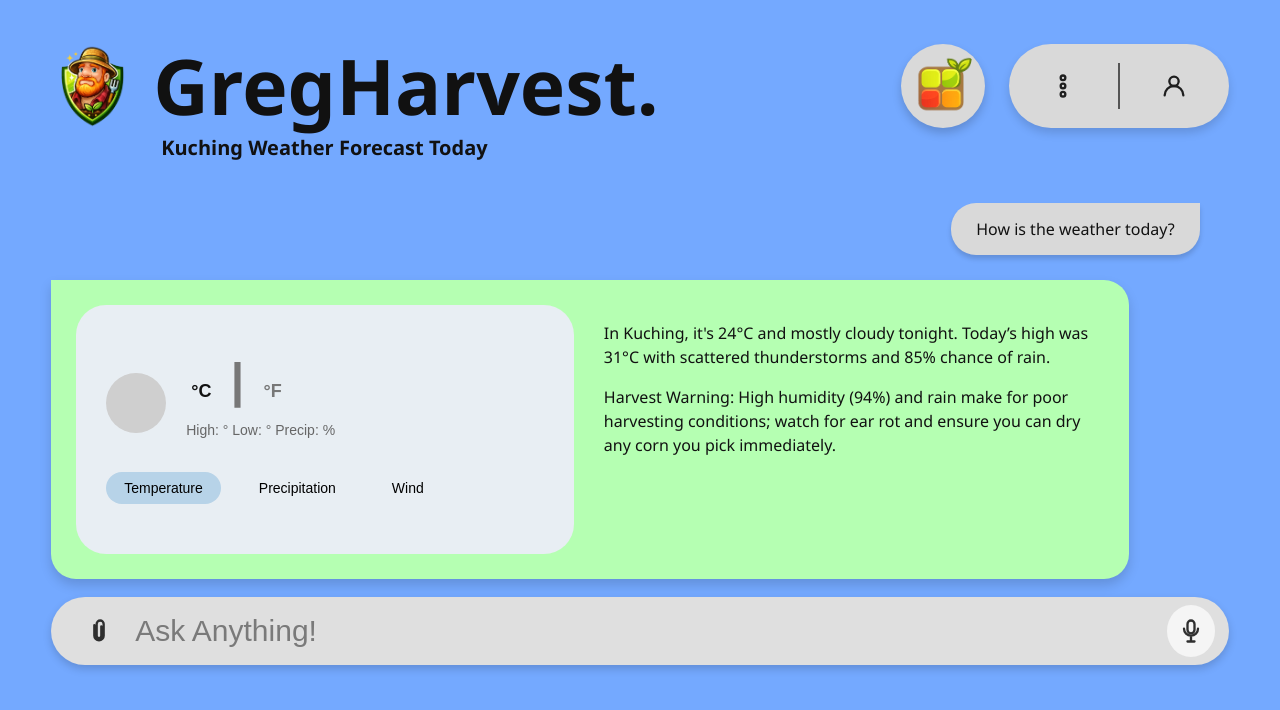
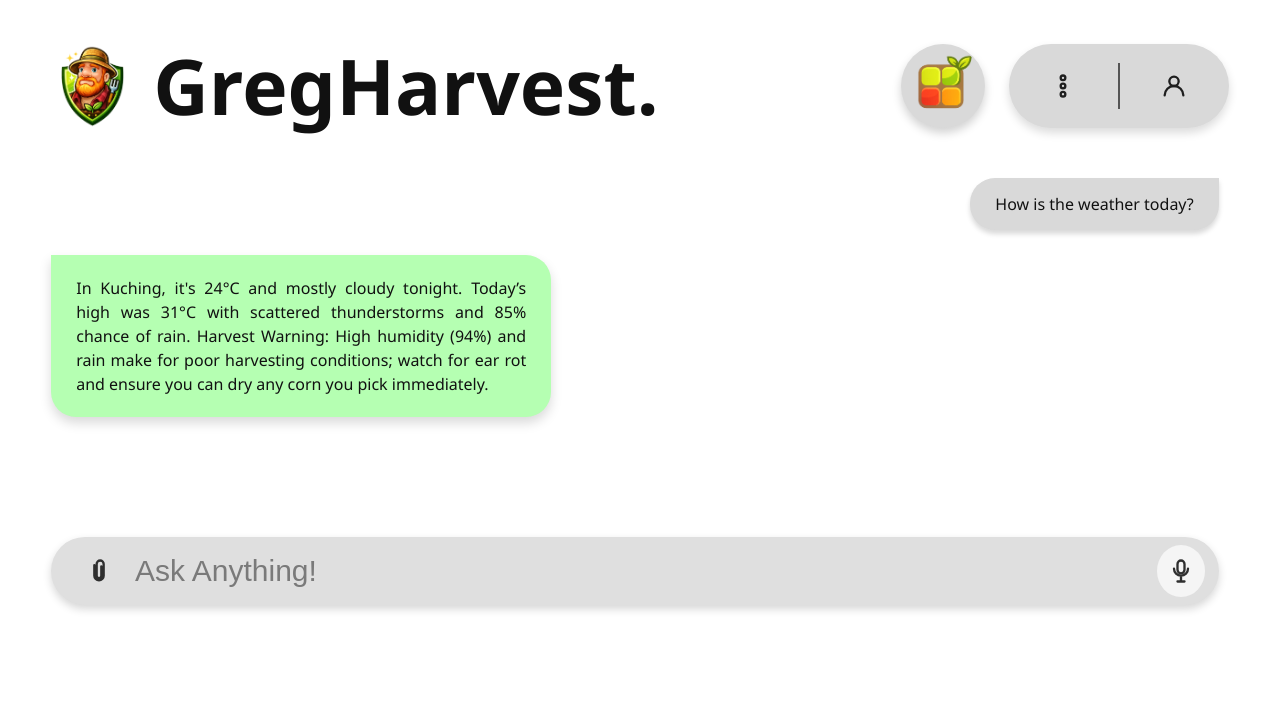
Before and after one commit to ReinaDNA/Machine-not-Learning, a Flask app: page /chatbot in a window 1280 px wide. Shown: the top 710 px of the page. Run offline with Flask 3, Linux system fonts and the light colour scheme.

Commit message:
Merge history into InteractGreg

```diff
--- a/static/InteractGreg.css
+++ b/static/InteractGreg.css
@@ -1,5 +1,5 @@
 :root {
-    --bg: #74a9ff;
+    --bg: #ffffff;
     --text: #111111;
     --muted: #666666;
     --card: #2f2e66;
@@ -71,15 +71,14 @@ body {
     cursor: pointer;
 }
 
-.review-logo {
+.review-logo{
     width: 100%;
     height: 100%;
+    padding-top: 2px;
     object-fit: cover;
     border-radius: 50%;
     display: block;
-    padding-top: 5px;
 }
-
 /* Setting and Profile circle */
 .action-pill {
     min-width: 220px;
@@ -120,150 +119,42 @@ body {
     stroke-linejoin: round;
 }
 
-.weather-forecast {
-    margin: 5px 0 14px;
-    font-size: clamp(10px, 4.8vw, 20px);
-    line-height: 0.5;
-    padding-top: 10px;
-    padding-left: 110px;
-    white-space: nowrap;
-}
-
 .question{
 background:#d9d9d9;
 padding:15px 25px;
 border-radius:25px 0px 25px 25px;
 box-shadow:0 4px 5px rgba(0,0,0,0.15);
 width:max-content;
-margin-left:900px;
-margin-top: 50px;
+margin-left:auto;   /* pushes bubble to the right */
+margin-right:0px;
+margin-top:50px;
 margin-bottom:25px;
+font-weight:500;
+text-align: justify;
+}
+
+.response-box{
+background:#b5ffb2;
+border-radius:0px 25px 25px 25px;
+box-shadow:0 6px 12px rgba(0,0,0,0.15);
+display:flex;
+font-weight:500;
+gap:30px;
+padding:5px 25px;
+width: 500px;
+align-items:flex-start;
 font-weight:500;
 }
 
-/* Response Section */
+.ai-text{
+max-width:max-content;
+line-height:1.5;
+text-align: justify;
 
-.response-section{
-display:flex;
-gap:15px;
-align-items:flex-start;
-}
-
-/* Response Box */
-
-.response-box{
-display:flex;
-gap:30px;
-background:#b5ffb2;
-padding:25px;
-border-radius:0px 25px 25px 25px;
-box-shadow:0 6px 12px rgba(0,0,0,0.15);
-align-items:flex-start;
-font-weight:500;
-margin-right: 100px;
-}
-
-.weather-card{
-background:#e8eef3;
-padding:30px;
-border-radius:30px;
-width:650px;
-font-family:Arial, sans-serif;
-}
-
-.weather-location{
-font-size:18px;
-color:#333;
-margin-bottom:10px;
-}
-
-.weather-main{
-display:flex;
-align-items:center;
-gap:20px;
-}
-
-.weather-icon{
-width:60px;
-height:60px;
-border-radius:50%;
-background:#cfcfcf;
-}
-
-.temperature{
-font-size:48px;
-font-weight:600;
-margin:0;
-}
-
-.unit{
-font-size:18px;
-margin-left:5px;
-}
-
-.unit-alt{
-font-size:18px;
-color:#777;
-}
-
-.divider{
-margin:0 6px;
-color:#777;
-}
-
-.weather-status{
-font-size:20px;
-margin:5px 0;
-}
-
-.weather-range{
-color:#666;
-font-size:14px;
-}
-
-.weather-tabs{
-display:flex;
-gap:20px;
-margin:20px 0;
-}
-
-.tab{
-border:none;
-background:none;
-padding:8px 18px;
-border-radius:20px;
-cursor:pointer;
-font-size:14px;
-}
-
-.tab.active{
-background:#b7d3e8;
-}
-
-.weather-hourly{
-display:flex;
-justify-content:space-between;
-margin-top:20px;
-}
-
-.google-btn{
-border:none;
-background:#eee;
-padding:6px 12px;
-border-radius:12px;
-cursor:pointer;
-font-size:12px;
-}
-
-/* AI Response */
-.ai-text{
-max-width:500px;
-font-size:16px;
-line-height:1.5;
 }
 
 .chat-block {
-    margin-top: 18px;
+    margin-top: 120px;
     max-width: 2000px;
 }
 
@@ -302,13 +193,6 @@ line-height:1.5;
     background: #f5f5f5;
 }
 
-.suggestions {
-    margin-top: 12px;
-    display: flex;
-    flex-direction: column;
-    gap: 10px;
-}
-
 #chat-input {
     border: none;
     outline: none;
@@ -322,19 +206,6 @@ line-height:1.5;
     color: #7a7a7a;
 }
 
-.suggest-title {
-    border-radius: 30px;
-    background: #e7e7e7;
-    min-height: 58px;
-    display: flex;
-    align-items: center;
-    padding: 0 22px;
-    font-size: 40px;
-    font-weight: 600;
-    color: #595959;
-    box-shadow: 0 4px 7px rgba(0, 0, 0, 0.1);
-}
-
 .chip {
     border: none;
     border-radius: 22px;
@@ -346,6 +217,57 @@ line-height:1.5;
     background: #e4e4e4;
     cursor: pointer;
     box-shadow: 0 4px 7px rgba(0, 0, 0, 0.14);
+}
+
+.history-panel{
+width:0;
+overflow:hidden;
+background:#a3baff;
+border-radius:30px 0 0 30px;
+box-shadow:0 6px 12px rgba(5,5,0,0.15);
+transition:0.3s;
+padding:30px 0;
+margin-top:10px;
+margin-left:10px;
+}
+
+.history-panel.open{
+width:300px;
+padding:30px;
+}
+
+.history-title{
+margin-top: -20px;
+margin-left: -2px;
+font-size: 25px;
+}
+
+.history-item{
+background:white;
+padding: 10px 10px;
+width: 400px;
+border-radius: 50px;
+box-shadow:-5px 0 15px rgba(0,0,0,0.2);
+font-weight: 500;
+}
+
+.history-search{
+padding-top: 20px;
+padding-left: 9px;
+font-size: medium;
+white-space: nowrap;
+}
+
+.layout{
+display:flex;
+position:relative;
+}
+
+/* Chat area takes full width initially */
+
+.chat-area{
+flex:1;
+transition:0.3s;
 }
 
 /* Interaction layer: hover, active, focus, and stronger shadows */
@@ -376,10 +298,12 @@ line-height:1.5;
 
 .pill-btn:hover {
     background-color: rgba(0, 0, 0, 0.07);
+    border-radius: 50px;
 }
 
 .pill-btn:active {
     transform: scale(0.94);
+    background-color: #94afff;
 }
 
 .prompt-bar:focus-within {
@@ -393,6 +317,7 @@ line-height:1.5;
 
 .icon-btn:active {
     transform: scale(0.93);
+    background:#8eaaff;
 }
 
 .chip:hover {
--- a/templates/InteractGreg.html
+++ b/templates/InteractGreg.html
@@ -1,7 +1,7 @@
 <!DOCTYPE html>
 <html>
 <head>
-    <title>Elementals</title>
+    <title>InteractGreg</title>
     <link rel="stylesheet" href="../static/InteractGreg.css">
 </head>
 
@@ -18,7 +18,7 @@
                     <img class="review-logo" src="../static/image/reviewlogo.png" alt="Review logo">
                 </button>
                 <div class="action-pill">
-                    <button class="pill-btn" aria-label="More options" type="button">
+                    <button id="menu-btn" class="pill-btn" aria-label="More options" type="button">
                         <svg class="icon-svg" viewBox="0 0 24 24" aria-hidden="true">
                             <circle cx="12" cy="5" r="2"></circle>
                             <circle cx="12" cy="12" r="2"></circle>
@@ -36,95 +36,22 @@
             </div>
         </header>
 
-        <h2 class="weather-forecast">Kuching Weather Forecast Today</h2>
+        <div class="layout">
+
+            <div class="chat-area">
 
         <div class="question">How is the weather today?</div>
 
-        <section class="response-section">
+        <div class="response-box">
 
-            <div class="response-box">
+        <div class="ai-text">
+            <p>In Kuching, it's 24°C and mostly cloudy tonight. Today’s high was 31°C with scattered thunderstorms and 85% chance of rain.
+Harvest Warning: High humidity (94%) and rain make for poor harvesting conditions; watch for ear rot and ensure you can dry any corn you pick immediately.</p>
+        </div>
 
-                <section class="weather-card">
+        </div>
 
-                    <!-- Location + Day -->
-                    <div class="weather-top">
-                        <p class="weather-location">
-                            <span id="weather-day"></span>
-                            <span id="weather-location"></span>
-                        </p>
-                    </div>
-
-                    <!-- Main Weather -->
-                    <div class="weather-main">
-
-                        <!-- Weather Icon -->
-                        <span class="weather-icon" id="weather-icon"></span>
-
-                        <div class="temp-section">
-
-                            <!-- Temperature -->
-                            <p class="temperature">
-                                <span id="weather-temp"></span>
-                                <span class="unit">°C</span>
-                                <span class="divider">|</span>
-                                <span class="unit-alt">°F</span>
-                            </p>
-
-                            <!-- Weather Status -->
-                            <p class="weather-status" id="weather-status"></p>
-
-                            <!-- High / Low / Precip -->
-                            <p class="weather-range">
-                                High: <span id="weather-high"></span>°
-                                Low: <span id="weather-low"></span>°
-                                Precip: <span id="weather-precip"></span>%
-                            </p>
-
-                        </div>
-
-                    </div>
-
-                    <!-- Tabs -->
-                    <div class="weather-tabs">
-
-                        <button class="tab active" id="tab-temp">
-                            Temperature
-                        </button>
-
-                        <button class="tab" id="tab-precip">
-                            Precipitation
-                        </button>
-
-                        <button class="tab" id="tab-wind">
-                            Wind
-                        </button>
-
-                    </div>
-
-                    <!-- Hourly Forecast Container -->
-                    <div class="weather-hourly" id="weather-hourly">
-                        <!-- Backend will generate hour blocks here -->
-                    </div>
-
-                </section>
-
-
-                <div class="ai-text">
-
-                        <p>
-                        In Kuching, it's 24°C and mostly cloudy tonight. Today’s high was 31°C with scattered thunderstorms and 85% chance of rain.
-                        </p>
-
-                        <p>
-                        Harvest Warning: High humidity (94%) and rain make for poor harvesting conditions; watch for ear rot and ensure you can dry any corn you pick immediately.
-                        </p>
-
-                </div>
-
-            </div>
-
-        </section>
-
+        <!--Input Bar-->
         <section class="chat-block">
             <div class="prompt-bar">
                 <button class="icon-btn" type="button" aria-label="Attach file">
@@ -141,8 +68,37 @@
                 </button>
             </div>
 
-            <div class="suggestions" id="suggestions-container"></div>
         </section>
+            </div>
+
+        <!-- History Sidebar -->
+        <aside id="history-panel" class="history-panel">
+
+            <h3 class="history-title">History</h3>
+
+            <div class="history-item">
+                Chitchat Scenario
+            </div>
+
+            <div class="history-search">
+                Kuching Weather Forecast Today
+            </div>
+
+        </aside>
+        </div>
+
     </main>
+
+<script>
+
+const menuBtn = document.getElementById("menu-btn");
+const historyPanel = document.getElementById("history-panel");
+
+menuBtn.addEventListener("click", function () {
+    historyPanel.classList.toggle("open");
+});
+
+</script>
+
 </body>
 </html>
```
